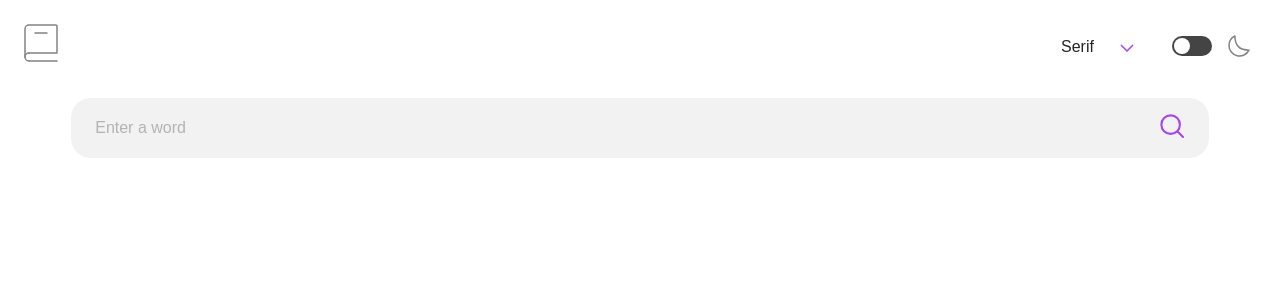
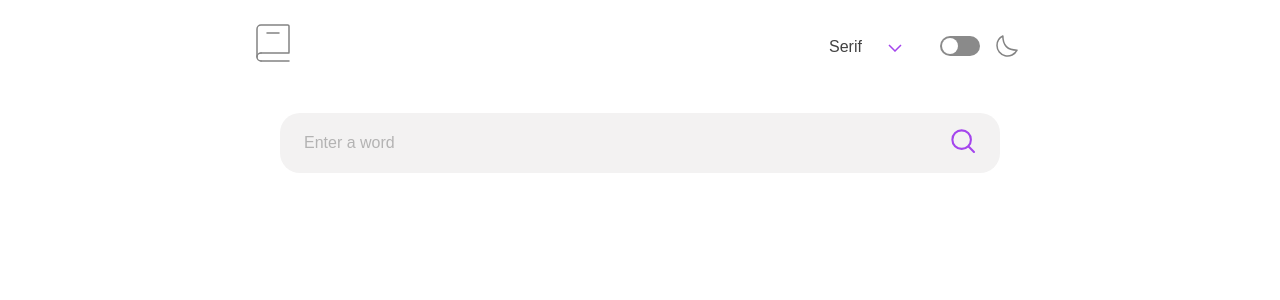
Before and after one commit to ATRam3/dictionary-app, a React (Vite) app: page / in a window 1280 px wide. Shown: the top 300 px of the page. Built offline with nearby package versions, Linux system fonts and the light colour scheme.

Commit message:
done the style part

```diff
--- a/src/App.jsx
+++ b/src/App.jsx
@@ -1,14 +1,14 @@
-import { useState } from 'react';
-import './App.css';
-import SearchBar from './components/SearchBar';
-import Navbar from './components/Navbar/Navbar';
+import { useState } from "react";
+import "./App.css";
+import SearchBar from "./components/SearchBar";
+import Navbar from "./components/Navbar/Navbar";
 
 function App() {
   return (
-    <>
+    <div className="container">
       <Navbar />
       <SearchBar />
-    </>
+    </div>
   );
 }
 
--- a/src/components/Navbar/FontToggle.jsx
+++ b/src/components/Navbar/FontToggle.jsx
@@ -1,72 +1,49 @@
-import React, {
-  useEffect,
-  useState,
-} from 'react';
-import dropDownImg from '../../assets/images/icon-arrow-down.svg';
+import React, { useEffect, useState } from "react";
+import dropDownImg from "../../assets/images/icon-arrow-down.svg";
+import "../../styles/FontToggle.css";
 
-import '../../styles/FontToggle.css';
-
-//Here, I've simply added the font families as an object.
-
+// Font family map
 const FONT_MAP = {
-  Serif:
-    "Georgia, 'Times New Roman', serif",
-  'Sans Serif':
+  Serif: "Georgia, 'Times New Roman', serif",
+  "Sans Serif":
     "Inter, system-ui, -apple-system, 'Segoe UI', Roboto, 'Helvetica Neue', Arial, sans-serif",
   Mono: "ui-monospace, 'SFMono-Regular', Menlo, Monaco, Consolas, 'Liberation Mono', 'Courier New', monospace",
 };
 
 const FontToggle = () => {
-  // Initialize the state with the 'serif' font.
-  const [font, setFont] =
-    useState('Serif');
+  // Default to Serif
+  const [font, setFont] = useState("Serif");
 
-  // Retrieve the saved font family from local storage and update the state.
-
+  // Load saved font from localStorage on first render
   useEffect(() => {
-    const saveFontFamily =
-      localStorage.getItem('font');
-
-    if (saveFontFamily) {
-      setFont(saveFontFamily);
+    const savedFont = localStorage.getItem("font");
+    if (savedFont && FONT_MAP[savedFont]) {
+      setFont(savedFont);
     }
   }, []);
 
-  //I've set the font family to a default, but it can be changed by the user.
-
+  // Apply font + save to localStorage whenever font changes
   useEffect(() => {
-    const cssFont =
-      FONT_MAP[font] ||
-      FONT_MAP['Sarif'];
-
-    document.body.style.fontFamily =
-      cssFont;
-    localStorage.setItem('font', font);
+    const cssFont = FONT_MAP[font] || FONT_MAP["Serif"];
+    document.body.style.fontFamily = cssFont;
+    localStorage.setItem("font", font);
   }, [font]);
 
   return (
-    <div className='dropdown-wrapper'>
+    <div className="dropdown-wrapper">
       <select
-        name='font toggle'
-        id='fontToggle'
+        name="font-toggle"
+        id="fontToggle"
         value={font}
-        onChange={(e) =>
-          setFont(e.target.value)
-        }
+        onChange={(e) => setFont(e.target.value)}
       >
-        <option value='Serif'>
-          Serif
-        </option>
-        <option value='Sans Serif'>
-          Sans Serif
-        </option>
-        <option value='Mono'>
-          Mono
-        </option>
+        <option value="Serif">Serif</option>
+        <option value="Sans Serif">Sans Serif</option>
+        <option value="Mono">Mono</option>
       </select>
 
-      <span className='custom-wrapper'>
-        <img src={dropDownImg} alt='' />
+      <span className="custom-wrapper">
+        <img src={dropDownImg} alt="Dropdown arrow" />
       </span>
     </div>
   );
--- a/src/components/SearchBar.jsx
+++ b/src/components/SearchBar.jsx
@@ -5,7 +5,7 @@ import { CircleLoader } from "react-spinners";
 import playIcon from "../assets/images/icon-play.svg";
 const PauseIconInline = () => (
   // small inline SVG for pause (no extra asset needed)
-  <svg width="20" height="20" viewBox="0 0 24 24" aria-hidden="true">
+  <svg width="35" height="35" viewBox="0 0 24 24" aria-hidden="true">
     <rect x="5" y="4" width="4" height="16" />
     <rect x="15" y="4" width="4" height="16" />
   </svg>
@@ -137,7 +137,7 @@ const SearchBar = () => {
   };
 
   return (
-    <div className="container">
+    <div>
       <div className="search-input-form">
         <form onSubmit={handleSubmit}>
           <input
@@ -162,7 +162,7 @@ const SearchBar = () => {
           <CircleLoader color="var(--toggle-color)" size={100} />
         </div>
       )}
-      {error && <p>error: {error}</p>}
+      {error && <p className="error">error: {error}</p>}
       {result && (
         <div className="result">
           {/* save access for the first entry*/}
@@ -181,8 +181,10 @@ const SearchBar = () => {
                 <header>
                   {/*word and pronounciation*/}
                   <div>
-                    <h1>{entry.word}</h1>
-                    {phoneticsWithText?.text && <p>{phoneticsWithText.text}</p>}
+                    <h1 className="word">{entry.word}</h1>
+                    {phoneticsWithText?.text && (
+                      <p className="phonetics">{phoneticsWithText.text}</p>
+                    )}
                   </div>
 
                   {phoneticsWithAudio?.audio && (
@@ -227,24 +229,36 @@ const SearchBar = () => {
 
                 {entry.meanings.map((meaning, mi) => (
                   <section key={`${meaning.partOfSpeach ?? "pos"} - ${mi}`}>
-                    <h2>{meaning.partOfSpeach}</h2>
-                    <h3>Meaning</h3>
-                    <ul>
+                    <h2 className="part-of-speech">{meaning.partOfSpeech}</h2>
+                    <h3 className="meaning">Meaning</h3>
+                    <ul className="definitions">
                       {meaning.definitions.map((d, i) => (
-                        <li key={`${d.definition ?? i}`}>
-                          <p>{d.definition}</p>
-                          {d?.example && <blockquote>{d.example}</blockquote>}
+                        <>
+                          <li
+                            key={`${d.definition ?? i}`}
+                            className="definition"
+                          >
+                            <p>{d.definition}</p>
+                            {d?.example && (
+                              <p className="example">
+                                <i>''{d.example}''</i>
+                              </p>
+                            )}
+                          </li>
+
                           {d?.synonyms?.length > 0 && (
-                            <p>
-                              Synonyms <span>{d.synonyms.join(", ")}</span>
+                            <p className="synonyms">
+                              <i>Synonyms </i>&nbsp;&nbsp;&nbsp;
+                              <span>{d.synonyms.join(", ")}</span>
                             </p>
                           )}
                           {d?.antonyms?.length > 0 && (
-                            <p>
-                              Antonyms <span>{d.antonyms.join(", ")}</span>
+                            <p className="antonyms">
+                              <i>Antonyms </i>&nbsp;&nbsp;&nbsp;
+                              <span>{d.antonyms.join(", ")}</span>
                             </p>
                           )}
-                        </li>
+                        </>
                       ))}
                     </ul>
                   </section>
--- a/src/index.css
+++ b/src/index.css
@@ -2,19 +2,29 @@
   /*default for light mode */
 
   --bg-color: white;
-  --text-color: rgb(36, 36, 36);
-  --toggle-color: rgb(68, 68, 68);
-  --input-color: rgb(243, 242, 242);
+  --text-color: rgb(66, 66, 66);
+  --title-color: rgb(177, 177, 177);
+  --toggle-color: rgb(138, 138, 138);
+  --input-bg-color: rgb(243, 242, 242);
+  --input-color: rgb(34, 34, 34);
+  --line-color: rgb(219, 219, 219);
 }
 
 [data-theme="dark"] {
   --bg-color: rgb(36, 36, 36);
   --text-color: white;
+  --title-color: rgb(70, 70, 70);
   --toggle-color: rgb(189, 62, 189);
-  --input-color: rgb(68, 68, 68);
+  --input-bg-color: rgb(68, 68, 68);
+  --input-color: rgb(236, 236, 236);
+  --line-color: rgb(90, 90, 90);
 }
 
 body {
   background-color: var(--bg-color);
-  color: var(--text-color);
 }
+
+.container {
+  max-width: 800px;
+  margin: 0 auto;
+}
--- a/src/styles/SearchBar.css
+++ b/src/styles/SearchBar.css
@@ -2,7 +2,7 @@
   width: 100%;
   display: grid;
   place-items: center;
-  margin-top: 15px;
+  margin-top: 30px;
 }
 
 .search-input-form form {
@@ -10,7 +10,7 @@
   width: 90%;
   height: 60px;
   border-radius: 20px;
-  background-color: var(--input-color);
+  background-color: var(--input-bg-color);
   display: flex;
   align-items: center;
   justify-content: center;
@@ -23,9 +23,9 @@
   width: 100%;
   height: 100%;
   padding: 1.5rem;
-  color: var(--text-color);
+  color: var(--input-color);
   font-size: 16px;
-  font-weight: 500;
+  font-weight: 700;
 }
 
 .search-input::placeholder {
@@ -54,7 +54,7 @@
 }
 
 .result {
-  padding: 2rem;
+  padding: 1.5rem;
 }
 
 header {
@@ -82,3 +82,71 @@ header {
 .play-button img:hover {
   box-shadow: 0 2px 6px var(--toggle-color);
 }
+
+.word {
+  margin: 0;
+  font-size: 2.5rem;
+  color: var(--text-color);
+}
+.phonetics {
+  color: rgb(189, 62, 189);
+}
+
+.part-of-speech {
+  display: flex;
+  align-items: center;
+  color: var(--text-color);
+  gap: 1rem;
+}
+
+.part-of-speech::after {
+  content: "";
+  flex: 1;
+  height: 1.3px;
+  border-radius: 2rem;
+  margin-top: 5px;
+  background-color: var(--line-color);
+}
+
+.meaning,
+.synonyms,
+.antonyms {
+  color: var(--title-color);
+  font-size: 15px;
+}
+
+.definitions {
+  margin: 0;
+  padding: 0 0 0 1.5rem;
+}
+
+.definition {
+  position: relative;
+  list-style: none;
+  color: var(--text-color);
+}
+.definition::after {
+  content: "";
+  width: 7px;
+  height: 7px;
+  left: -16px;
+  top: 5px;
+  position: absolute;
+  background-color: rgb(189, 62, 189);
+  border-radius: 50%;
+}
+
+.synonyms {
+  margin: 2rem 0 0 0;
+  padding: 0;
+}
+
+.synonyms span,
+.antonyms span {
+  color: rgb(189, 62, 189);
+}
+
+.error {
+  color: red;
+  margin-left: 3rem;
+}
```
